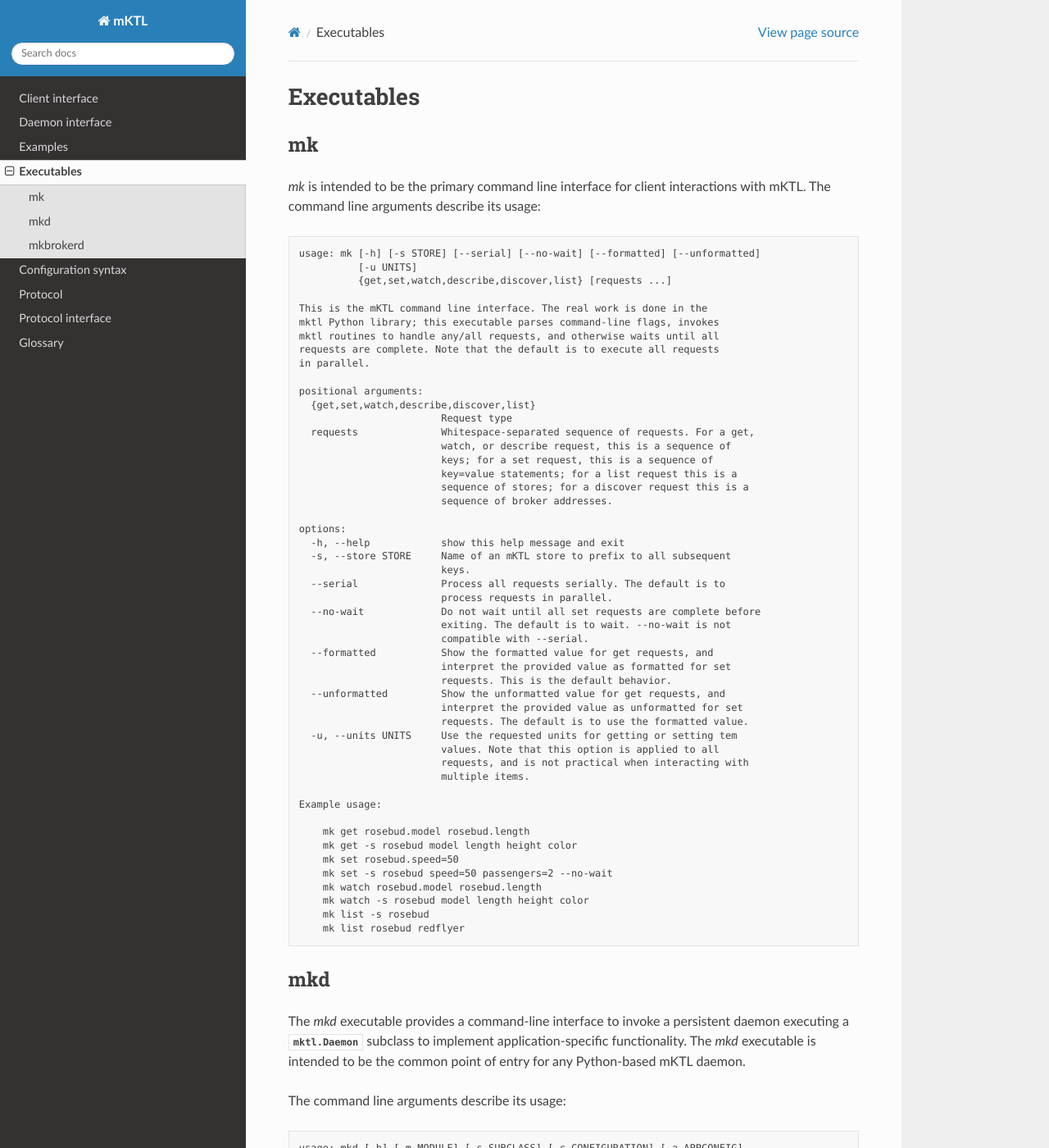
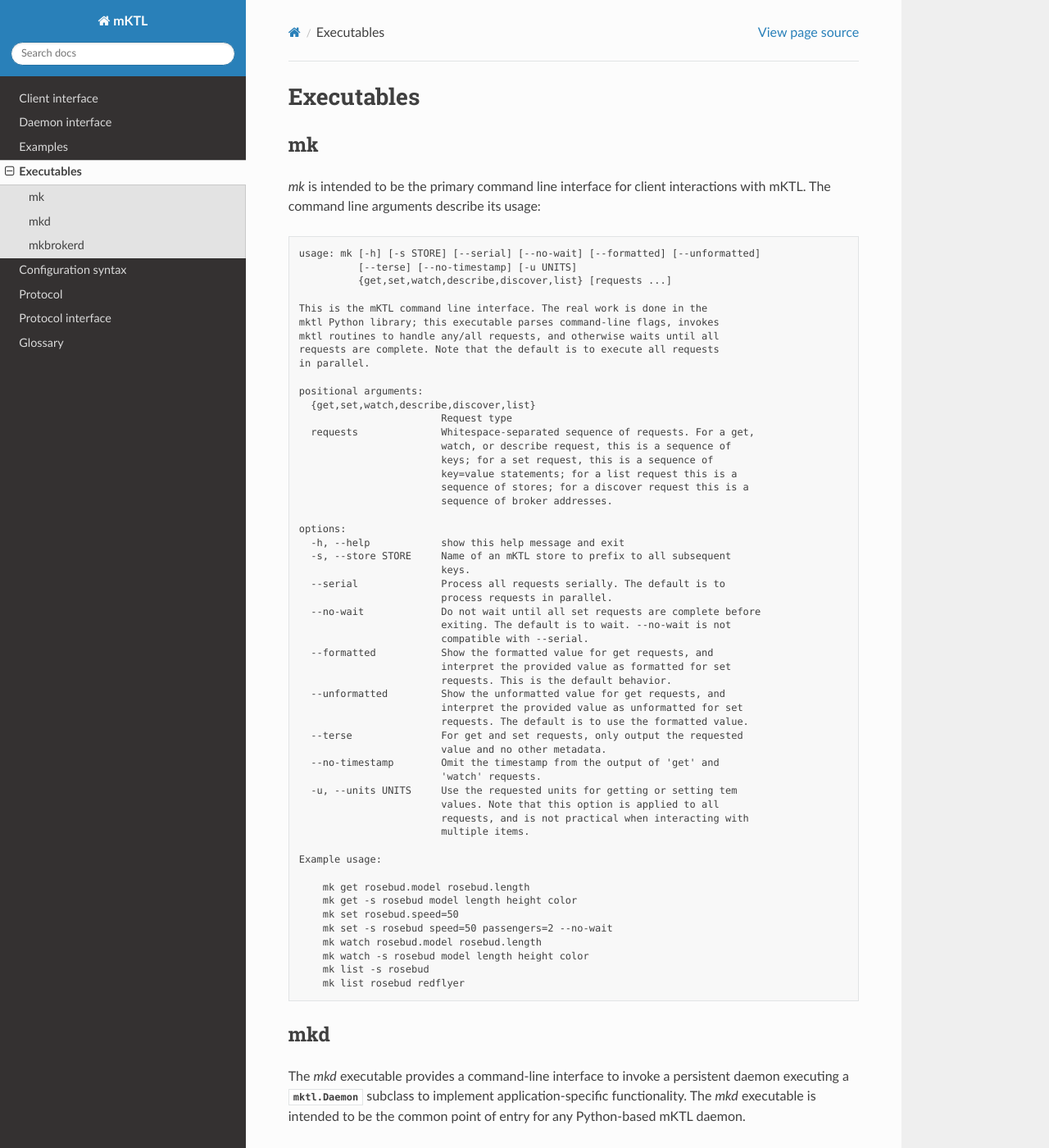
Before and after one commit to KeckObservatory/mKTL, a Sphinx documentation site: the page built from doc/executables.rst, in a window 1280 px wide and 1400 px high. Shown: the whole window at 82% size. Built offline with Sphinx 7.4.7 and the Read the Docs theme 3.1.0, drawn with Linux system fonts in a browser that asks for light colours.

Commit message:
More options.

```diff
--- a/doc/mk.txt
+++ b/doc/mk.txt
@@ -1,5 +1,5 @@
 usage: mk [-h] [-s STORE] [--serial] [--no-wait] [--formatted] [--unformatted]
-          [-u UNITS]
+          [--terse] [--no-timestamp] [-u UNITS]
           {get,set,watch,describe,discover,list} [requests ...]
 
 This is the mKTL command line interface. The real work is done in the
@@ -33,6 +33,10 @@ options:
   --unformatted         Show the unformatted value for get requests, and
                         interpret the provided value as unformatted for set
                         requests. The default is to use the formatted value.
+  --terse               For get and set requests, only output the requested
+                        value and no other metadata.
+  --no-timestamp        Omit the timestamp from the output of 'get' and
+                        'watch' requests.
   -u, --units UNITS     Use the requested units for getting or setting tem
                         values. Note that this option is applied to all
                         requests, and is not practical when interacting with
```
